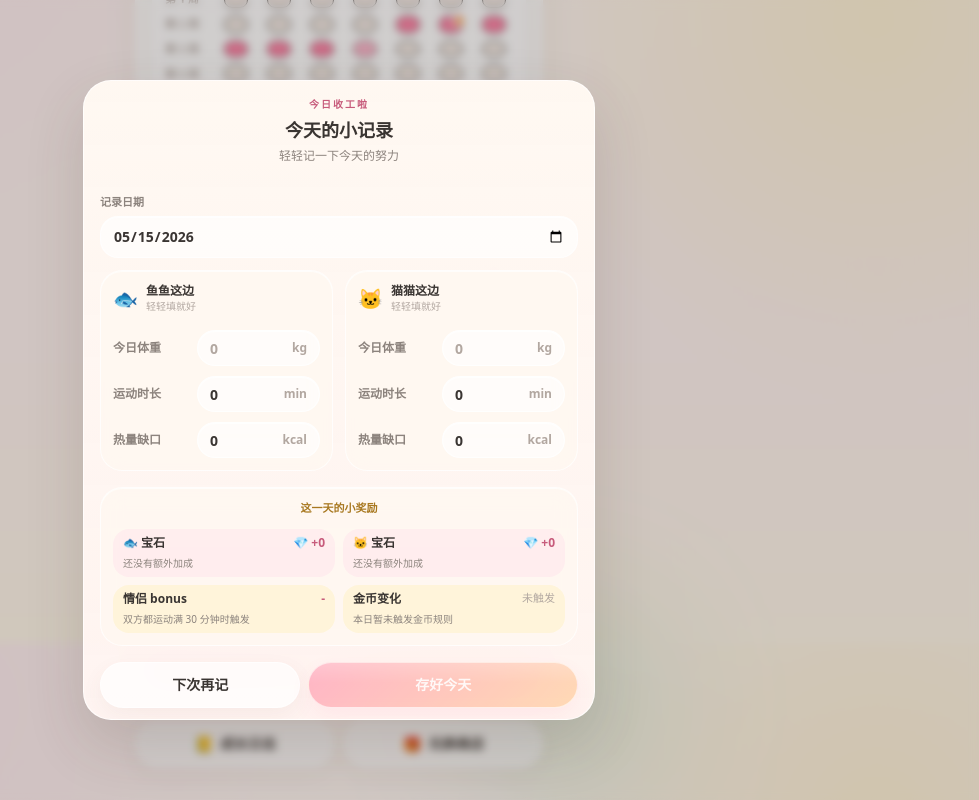
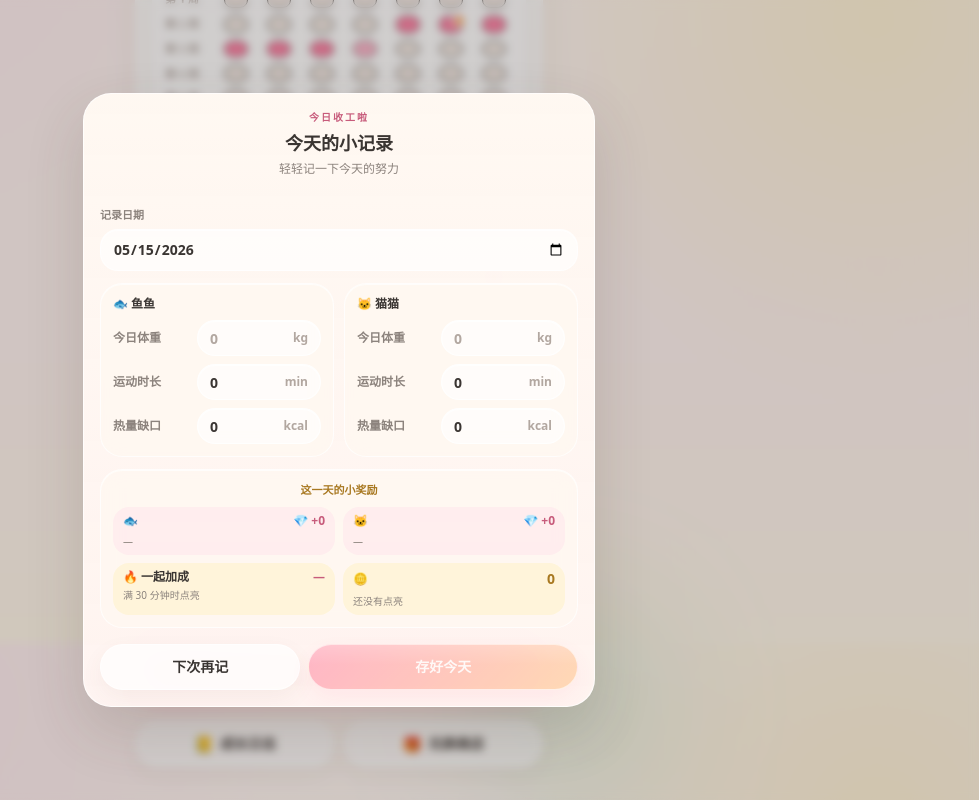
Before and after one commit to JIDAIN/couple_better_game, a Next.js app: page / in a window 1280 px wide. Both pictures are taken after a click on the button "记录今天". Shown: the part 957-1757 px from the top of the page, without its empty margins (301-1280 px from the left). Built offline with nearby package versions, Linux system fonts and the light colour scheme.

Commit message:
ui reset

```diff
--- a/components/home/GrowthLog.tsx
+++ b/components/home/GrowthLog.tsx
@@ -63,10 +63,6 @@ function totalGems(entry: GrowthLogEntry) {
   return entry.fish.gems + entry.cat.gems + entry.bonus;
 }
 
-function formatCoinDelta(value: number) {
-  return value > 0 ? `+${value}` : "0";
-}
-
 function formatBreakdownLines(lines: string[]) {
   const labels: Record<string, string> = {
     缺口宝石: "缺口",
@@ -82,7 +78,31 @@ function formatBreakdownLines(lines: string[]) {
       return `${labels[match[1]]} +${value}`;
     })
     .filter((line): line is string => Boolean(line));
-  return formatted.length > 0 ? formatted : ["还没有额外加成"];
+  return formatted;
+}
+
+function formatBreakdownOneLine(lines: string[]) {
+  const parts = formatBreakdownLines(lines);
+  return parts.length > 0 ? parts.join(" · ") : "—";
+}
+
+function formatCoinHint(hint: string) {
+  if (hint === "本日暂未触发金币规则") return "还没有点亮";
+  return hint
+    .split(" · ")
+    .map((part) =>
+      part
+        .replace(/本周新增宝石达到 30：\+1/g, "本周达标")
+        .replace(/本周新增宝石达到 50：再 \+1/g, "本周进阶")
+        .replace(/双人连续 \d+ 天达到一般打卡：\+1/g, "连续坚持")
+        .replace(/本周一起运动达到 2 次：\+1/g, "一起运动"),
+    )
+    .join(" · ");
+}
+
+function formatCoinSigned(value: number) {
+  if (value > 0) return `+${value}`;
+  return "0";
 }
 
 function sideInputFromRecord(record: DailyRecord, side: "fish" | "cat") {
@@ -93,14 +113,27 @@ function sideInputFromRecord(record: DailyRecord, side: "fish" | "cat") {
   };
 }
 
-function DetailLines({ lines }: { lines: string[] }) {
-  const displayLines = formatBreakdownLines(lines);
+function CoinHintText({ hint }: { hint: string }) {
   return (
-    <ul className="mt-2 space-y-1 text-[11px] font-medium leading-4 ui-text-soft">
-      {displayLines.map((line) => (
-        <li key={line}>{line}</li>
-      ))}
-    </ul>
+    <p className="mt-1 text-[10px] font-medium leading-relaxed ui-text-muted">
+      {formatCoinHint(hint)}
+    </p>
+  );
+}
+
+function BonusHintText({ active }: { active: boolean }) {
+  return (
+    <p className="mt-1 text-[10px] font-medium ui-text-muted">
+      {active ? "一起点亮" : "满 30 分钟时点亮"}
+    </p>
+  );
+}
+
+function GemBreakdownText({ lines }: { lines: string[] }) {
+  return (
+    <p className="mt-1 text-[10px] font-medium leading-relaxed ui-text-muted">
+      {formatBreakdownOneLine(lines)}
+    </p>
   );
 }
 
@@ -151,17 +184,16 @@ function PersonDetailCard({
   return (
     <div className="growth-detail-person-card">
       <div className="flex items-center justify-between gap-2">
-        <h3 className="text-sm font-bold ui-text-main">
+        <h3 className="text-[13px] font-bold ui-text-main">
           <span aria-hidden>{emoji}</span> {title}
         </h3>
         <span className="ui-price-pill ui-chip-primary">💎 +{gems}</span>
       </div>
-      <div className="mt-2 flex flex-wrap items-center gap-x-2 gap-y-1 text-sm font-semibold ui-text-muted">
-        <span>{deficit} kcal</span>
-        <span>{minutes} min</span>
-      </div>
-      <p className="mt-2 text-[11px] font-medium leading-4 ui-text-soft">
-        {formatBreakdownLines(lines).join(" · ")}
+      <p className="mt-1.5 text-sm font-semibold ui-text-muted">
+        {deficit} kcal · {minutes} min
+      </p>
+      <p className="mt-1 text-[11px] font-medium leading-snug ui-text-soft">
+        {formatBreakdownOneLine(lines)}
       </p>
     </div>
   );
@@ -187,7 +219,7 @@ function EditSide({
   setMinutes: (value: string) => void;
 }) {
   return (
-    <div className="ui-soft-panel ui-card-item flex min-w-0 flex-col gap-2.5">
+    <div className="ui-soft-panel ui-card-item flex min-w-0 flex-col gap-2">
       <p className="text-xs font-bold ui-text-main">
         <span aria-hidden>{emoji}</span> {title}
       </p>
@@ -227,19 +259,15 @@ function LogCard({
     <button
       type="button"
       onClick={() => onOpen(entry)}
-      className="record-item growth-log-item w-full text-left transition hover:bg-white/80 active:scale-[0.995]"
+      className="growth-log-row text-left transition hover:brightness-[1.02] active:scale-[0.99]"
     >
-      <span className="growth-log-line">
       <span className="growth-log-date">{formatMonthDay(entry.recordDate)}</span>
-        <span className="ui-price-pill ui-chip-primary growth-log-pill">
-          💎 +{totalGems(entry)}
+      <span className="growth-log-summary">
+        <span className="ui-price-pill ui-chip-primary">💎 +{totalGems(entry)}</span>
+        <span className="ui-price-pill ui-chip-reward">
+          🪙 {formatCoinSigned(entry.coins)}
         </span>
-        <span className="ui-price-pill ui-chip-reward growth-log-pill">
-          🪙 {formatCoinDelta(entry.coins)}
-        </span>
-        <span className="ui-action-pill ui-chip-plain growth-log-action">
-          详情 ›
-        </span>
+        <span className="growth-log-detail-link">详情 ›</span>
       </span>
     </button>
   );
@@ -420,10 +448,16 @@ export function GrowthLog() {
 
   useEffect(() => {
     if (!open) return;
-    const id = requestAnimationFrame(() =>
-      requestAnimationFrame(() => setSheetEnter(true)),
-    );
-    return () => cancelAnimationFrame(id);
+    let cancelled = false;
+    const outerId = requestAnimationFrame(() => {
+      requestAnimationFrame(() => {
+        if (!cancelled) setSheetEnter(true);
+      });
+    });
+    return () => {
+      cancelled = true;
+      cancelAnimationFrame(outerId);
+    };
   }, [open]);
 
   useEffect(() => {
@@ -558,7 +592,7 @@ export function GrowthLog() {
             role="dialog"
             aria-modal="true"
             aria-labelledby={titleId}
-            className={`ui-sheet ui-record-sheet relative flex flex-col overflow-hidden transition-all duration-300 ease-out will-change-transform ${
+            className={`ui-sheet growth-log-sheet relative flex flex-col overflow-hidden transition-all duration-300 ease-out will-change-transform ${
               sheetEnter
                 ? "translate-y-0 opacity-100 sm:scale-100"
                 : "translate-y-3 opacity-0 sm:scale-95"
@@ -613,7 +647,7 @@ export function GrowthLog() {
 
             <div className="record-sheet-body">
               {sortedRecords.length > 0 ? (
-                <div className="record-list">
+                <div className="record-list growth-log-record-list">
                   {sortedRecords.map((entry) => (
                     <LogCard key={entry.id} entry={entry} onOpen={openDetail} />
                   ))}
@@ -640,11 +674,11 @@ export function GrowthLog() {
             role="dialog"
             aria-modal="true"
             aria-labelledby={detailTitleId}
-            className="ui-sheet relative flex max-h-[min(92dvh,680px)] w-full max-w-lg flex-col overflow-hidden"
+            className="ui-sheet growth-log-detail-sheet relative flex min-h-0 flex-col overflow-hidden"
           >
             <div className="ui-modal-header shrink-0">
-              <p className="text-[10px] font-bold tracking-[0.2em] ui-text-primary">
-                {detailMode === "detail" ? "记录详情" : "编辑已有记录"}
+              <p className="text-[10px] font-bold tracking-[0.18em] ui-text-primary">
+                {detailMode === "detail" ? "记录详情" : "修改这一天"}
               </p>
               <h2 id={detailTitleId} className="mt-1 text-lg font-bold ui-text-main">
                 {formatFullDate(selectedRecord.recordDate)}
@@ -656,17 +690,17 @@ export function GrowthLog() {
 
             <div className="ui-modal-body">
               {detailMode === "detail" && detailPreview ? (
-                <div className="space-y-3">
-                  <div className="grid grid-cols-2 gap-2">
-                    <div className="ui-tinted-primary rounded-2xl px-3 py-2 text-center text-sm font-bold ui-text-primary">
-                      💎 总宝石 +{totalGems(selectedRecord)}
+                <div className="space-y-2.5">
+                  <div className="growth-log-overview">
+                    <div className="growth-log-overview-pill ui-tinted-primary ui-text-primary">
+                      💎 +{totalGems(selectedRecord)}
                     </div>
-                    <div className="ui-tinted-reward rounded-2xl px-3 py-2 text-center text-sm font-bold ui-text-reward">
-                      🪙 金币 {formatCoinDelta(selectedRecord.coins)}
+                    <div className="growth-log-overview-pill ui-tinted-reward ui-text-reward">
+                      🪙 {formatCoinSigned(selectedRecord.coins)}
                     </div>
                   </div>
 
-                  <div className="grid grid-cols-2 gap-2.5 sm:gap-3">
+                  <div className="grid grid-cols-2 gap-2 sm:gap-2.5">
                     <PersonDetailCard
                       emoji="🐟"
                       title="鱼鱼"
@@ -685,32 +719,26 @@ export function GrowthLog() {
                     />
                   </div>
 
-                  <div className="grid grid-cols-2 gap-2.5">
+                  <div className="grid grid-cols-2 gap-2">
                     <div className="ui-tinted-reward rounded-2xl px-3 py-2">
-                      <div className="flex items-center justify-between text-xs font-bold ui-text-main">
-                        <span>情侣 bonus</span>
-                        <span className="ui-text-primary">
+                      <div className="flex items-center justify-between gap-2 text-xs font-bold ui-text-main">
+                        <span>🔥 一起加成</span>
+                        <span className="tabular-nums ui-text-primary">
                           {selectedRecord.bonus > 0
                             ? `💎 +${selectedRecord.bonus}`
-                            : "-"}
+                            : "—"}
                         </span>
                       </div>
-                      <DetailLines
-                        lines={
-                          selectedRecord.bonus > 0
-                            ? ["🔥 bonus 已触发"]
-                            : ["双方都运动满 30 分钟时触发"]
-                        }
-                      />
+                      <BonusHintText active={selectedRecord.bonus > 0} />
                     </div>
                     <div className="ui-tinted-reward rounded-2xl px-3 py-2">
-                      <div className="flex items-center justify-between text-xs font-bold ui-text-main">
-                        <span>金币变化</span>
-                        <span className="ui-text-reward">
-                          🪙 {formatCoinDelta(selectedRecord.coins)}
+                      <div className="flex items-center justify-between gap-2 text-xs font-bold ui-text-main">
+                        <span>🪙</span>
+                        <span className="tabular-nums text-sm font-extrabold ui-text-reward">
+                          {formatCoinSigned(selectedRecord.coins)}
                         </span>
                       </div>
-                      <DetailLines lines={[detailPreview.coin.hint]} />
+                      <CoinHintText hint={detailPreview.coin.hint} />
                     </div>
                   </div>
 
@@ -734,8 +762,8 @@ export function GrowthLog() {
               ) : null}
 
               {detailMode === "edit" && editPreview ? (
-                <div className="space-y-3">
-                  <div className="grid grid-cols-2 gap-2.5 sm:gap-3">
+                <div className="space-y-2.5">
+                  <div className="grid grid-cols-2 gap-2 sm:gap-2.5">
                     <EditSide
                       emoji="🐟"
                       title="鱼鱼"
@@ -762,87 +790,75 @@ export function GrowthLog() {
                     <p className="text-center text-[11px] font-bold ui-text-reward">
                       修改后的小奖励
                     </p>
-                    <ul className="mt-3 grid grid-cols-2 gap-2 text-xs font-semibold ui-text-main">
+                    <ul className="mt-2 grid grid-cols-2 gap-2 text-xs font-semibold ui-text-main">
                       <li className="ui-tinted-primary rounded-2xl px-2.5 py-1.5">
                         <span className="flex items-center justify-between gap-2">
-                          <span>🐟 宝石</span>
+                          <span aria-hidden>🐟</span>
                           <span className="tabular-nums ui-text-primary">
                             💎 +{editPreview.fishBreakdown.total}
                           </span>
                         </span>
-                        <DetailLines lines={editPreview.fishBreakdown.lines} />
+                        <GemBreakdownText lines={editPreview.fishBreakdown.lines} />
                       </li>
                       <li className="ui-tinted-primary rounded-2xl px-2.5 py-1.5">
                         <span className="flex items-center justify-between gap-2">
-                          <span>🐱 宝石</span>
+                          <span aria-hidden>🐱</span>
                           <span className="tabular-nums ui-text-primary">
                             💎 +{editPreview.catBreakdown.total}
                           </span>
                         </span>
-                        <DetailLines lines={editPreview.catBreakdown.lines} />
+                        <GemBreakdownText lines={editPreview.catBreakdown.lines} />
                       </li>
                       <li className="ui-tinted-reward rounded-2xl px-2.5 py-1.5">
                         <span className="flex items-center justify-between gap-2">
-                          <span>情侣 bonus</span>
+                          <span>🔥 一起加成</span>
                           <span className="tabular-nums ui-text-primary">
                             {editPreview.couple.gems > 0
                               ? `💎 +${editPreview.couple.gems}`
-                              : "-"}
+                              : "—"}
                           </span>
                         </span>
-                        <DetailLines
-                          lines={
-                            editPreview.couple.gems > 0
-                              ? ["一起运动：双方各 +1，共 +2"]
-                              : ["双方都运动满 30 分钟时触发"]
-                          }
-                        />
+                        <BonusHintText active={editPreview.couple.gems > 0} />
                       </li>
                       <li className="ui-tinted-reward rounded-2xl px-2.5 py-1.5">
-                        <span className="flex items-center justify-between gap-2">
-                          <span>金币变化</span>
-                          <span
-                            className={
-                              editPreview.coin.delta > 0
-                                ? "inline-flex items-baseline gap-0.5 tabular-nums ui-text-reward"
-                                : "inline-flex items-baseline gap-0.5 text-[11px] font-medium ui-text-soft"
-                            }
-                          >
-                            {editPreview.coin.delta > 0
-                              ? `🪙 +${editPreview.coin.delta}`
-                              : "未触发"}
+                        <span className="flex items-center justify-between gap-2 text-xs font-bold ui-text-main">
+                          <span aria-hidden>🪙</span>
+                          <span className="tabular-nums text-sm font-extrabold ui-text-reward">
+                            {formatCoinSigned(editPreview.coin.delta)}
                           </span>
                         </span>
-                        <DetailLines lines={[editPreview.coin.hint]} />
+                        <CoinHintText hint={editPreview.coin.hint} />
                       </li>
                     </ul>
                   </div>
 
-                  <div className="ui-modal-footer">
+                  <div className="growth-log-edit-footer">
                     <button
                       type="button"
                       onClick={() => setConfirmDeleteOpen(true)}
-                      className="rounded-[var(--radius-control)] border border-rose-100 bg-rose-50/40 px-3 py-3 text-sm font-semibold text-rose-500 transition active:scale-[0.99]"
+                      className="growth-log-delete-btn"
                     >
                       删除
                     </button>
+                    <div className="growth-log-edit-footer-actions">
                       <button
                         type="button"
                         onClick={() => {
                           if (selectedRecord) hydrateEditFields(selectedRecord);
                           setDetailMode("detail");
                         }}
-                      className="ui-button-secondary flex-1 py-3 text-sm font-semibold"
+                        className="ui-button-secondary min-w-0 flex-1 py-2.5 text-sm font-semibold sm:flex-none sm:px-5"
                       >
                         取消编辑
                       </button>
                       <button
                         type="button"
                         onClick={onSaveEdit}
-                      className="ui-button-primary flex-[1.35] py-3 text-sm font-semibold text-white transition active:scale-[0.99]"
+                        className="ui-button-primary min-w-0 flex-[1.2] py-2.5 text-sm font-semibold text-white transition active:scale-[0.99] sm:flex-none sm:px-6"
                       >
                         保存修改
                       </button>
+                    </div>
                   </div>
                 </div>
               ) : null}
@@ -868,8 +884,8 @@ export function GrowthLog() {
             <h3 id={confirmTitleId} className="text-lg font-bold ui-text-main">
               要删除这一天吗？
             </h3>
-            <p className="mt-2 text-sm leading-6 ui-text-muted">
-              删除后，这一天的热力图、宝石和金币统计都会一起更新。
+            <p className="mt-2 text-xs leading-relaxed ui-text-muted">
+              删除后，统计会一起更新。
             </p>
             <div className="mt-5 flex gap-2">
               <button
--- a/components/home/RecordTodaySettlement.tsx
+++ b/components/home/RecordTodaySettlement.tsx
@@ -71,14 +71,43 @@ function formatBreakdownLines(lines: string[]) {
       return `${labels[match[1]]} +${value}`;
     })
     .filter((line): line is string => Boolean(line));
-  return formatted.length > 0 ? formatted : ["还没有额外加成"];
+  return formatted;
+}
+
+function formatCoinHint(hint: string) {
+  if (hint === "本日暂未触发金币规则") return "还没有点亮";
+  return hint
+    .split(" · ")
+    .map((part) =>
+      part
+        .replace(/本周新增宝石达到 30：\+1/g, "本周达标")
+        .replace(/本周新增宝石达到 50：再 \+1/g, "本周进阶")
+        .replace(/双人连续 \d+ 天达到一般打卡：\+1/g, "连续坚持")
+        .replace(/本周一起运动达到 2 次：\+1/g, "一起运动"),
+    )
+    .join(" · ");
+}
+
+function formatCoinSigned(value: number) {
+  if (value > 0) return `+${value}`;
+  return "0";
+}
+
+function CoinHintLine({ hint }: { hint: string }) {
+  return (
+    <p className="mt-1 text-[10px] font-medium leading-relaxed ui-text-muted">
+      {formatCoinHint(hint)}
+    </p>
+  );
 }
 
 function DetailLines({ lines }: { lines: string[] }) {
+  const parts = formatBreakdownLines(lines);
+  const text = parts.length > 0 ? parts.join(" · ") : "—";
   return (
-    <span className="mt-1 block text-[10px] font-medium leading-4 ui-text-muted">
-      {formatBreakdownLines(lines).join(" · ")}
-    </span>
+    <p className="mt-1 text-[10px] font-medium leading-relaxed ui-text-muted">
+      {text}
+    </p>
   );
 }
 
@@ -131,16 +160,10 @@ function PartnerColumn({
   setMinutes: (value: string) => void;
 }) {
   return (
-    <div className="ui-soft-panel ui-card-item flex min-w-0 flex-col gap-2.5">
-      <div className="flex items-center gap-2 pb-1.5">
-        <span className="text-xl" aria-hidden>
-          {emoji}
-        </span>
-        <div>
-          <p className="text-xs font-bold ui-text-main">{title}</p>
-          <p className="text-[10px] ui-text-soft">轻轻填就好</p>
-        </div>
-      </div>
+    <div className="ui-soft-panel ui-card-item flex min-w-0 flex-col gap-2">
+      <p className="text-xs font-bold ui-text-main">
+        <span aria-hidden>{emoji}</span> {title}
+      </p>
       <CompactField
         label="今日体重"
         value={weight}
@@ -182,7 +205,8 @@ export function RecordTodaySettlement({
   const [toast, setToast] = useState<string | null>(null);
   const titleId = useId();
 
-  const todayDate = useMemo(() => getCurrentIsoDate(), []);
+  // Must not freeze at mount: long sessions and cross-midnight need a fresh "today".
+  const todayDate = getCurrentIsoDate();
   const [recordDate, setRecordDate] = useState(todayDate);
   const [fishW, setFishW] = useState("");
   const [fishD, setFishD] = useState("0");
@@ -312,13 +336,25 @@ export function RecordTodaySettlement({
 
   useEffect(() => {
     if (!open) {
-      const id = requestAnimationFrame(() => setEntered(false));
-      return () => cancelAnimationFrame(id);
+      let cancelled = false;
+      const id = requestAnimationFrame(() => {
+        if (!cancelled) setEntered(false);
+      });
+      return () => {
+        cancelled = true;
+        cancelAnimationFrame(id);
+      };
     }
-    const id = requestAnimationFrame(() =>
-      requestAnimationFrame(() => setEntered(true)),
-    );
-    return () => cancelAnimationFrame(id);
+    let cancelled = false;
+    const outerId = requestAnimationFrame(() => {
+      requestAnimationFrame(() => {
+        if (!cancelled) setEntered(true);
+      });
+    });
+    return () => {
+      cancelled = true;
+      cancelAnimationFrame(outerId);
+    };
   }, [open]);
 
   useEffect(() => {
@@ -446,15 +482,15 @@ export function RecordTodaySettlement({
               </label>
 
               {existingRecord ? (
-                <p className="mb-3 rounded-2xl bg-white/55 px-3 py-2 text-center text-[11px] font-semibold ui-text-muted">
-                  这一天已有记录，保存后会覆盖原记录
+                <p className="mb-2 rounded-2xl bg-white/55 px-3 py-1.5 text-center text-[10px] font-semibold ui-text-muted">
+                  已有记录会更新
                 </p>
               ) : null}
 
-              <div className="grid grid-cols-2 gap-2.5 sm:gap-3">
+              <div className="grid grid-cols-2 gap-2 sm:gap-2.5">
                 <PartnerColumn
                   emoji="🐟"
-                  title="鱼鱼这边"
+                  title="鱼鱼"
                   weight={fishW}
                   setWeight={setFishW}
                   deficit={fishD}
@@ -464,7 +500,7 @@ export function RecordTodaySettlement({
                 />
                 <PartnerColumn
                   emoji="🐱"
-                  title="猫猫这边"
+                  title="猫猫"
                   weight={catW}
                   setWeight={setCatW}
                   deficit={catD}
@@ -474,14 +510,14 @@ export function RecordTodaySettlement({
                 />
               </div>
 
-              <div className="ui-soft-panel ui-card-item mt-4">
+              <div className="ui-soft-panel ui-card-item mt-3">
                 <p className="text-center text-[11px] font-bold ui-text-reward">
                   这一天的小奖励
                 </p>
-                <ul className="mt-3 grid grid-cols-2 gap-2 text-xs font-semibold ui-text-main">
+                <ul className="mt-2 grid grid-cols-2 gap-2 text-xs font-semibold ui-text-main">
                   <li className="ui-tinted-primary rounded-2xl px-2.5 py-1.5">
                     <span className="flex items-center justify-between gap-2">
-                      <span>🐟 宝石</span>
+                      <span aria-hidden>🐟</span>
                       <span className="tabular-nums ui-text-primary">
                         💎 +{preview.fg}
                       </span>
@@ -490,7 +526,7 @@ export function RecordTodaySettlement({
                   </li>
                   <li className="ui-tinted-primary rounded-2xl px-2.5 py-1.5">
                     <span className="flex items-center justify-between gap-2">
-                      <span>🐱 宝石</span>
+                      <span aria-hidden>🐱</span>
                       <span className="tabular-nums ui-text-primary">
                         💎 +{preview.cg}
                       </span>
@@ -499,37 +535,25 @@ export function RecordTodaySettlement({
                   </li>
                   <li className="ui-tinted-reward rounded-2xl px-2.5 py-1.5">
                     <span className="flex items-center justify-between gap-2">
-                      <span>情侣 bonus</span>
+                      <span>🔥 一起加成</span>
                       <span className="tabular-nums ui-text-primary">
                         {preview.couple.gems > 0
                           ? `💎 +${preview.couple.gems}`
-                          : "-"}
+                          : "—"}
                       </span>
                     </span>
-                    <DetailLines
-                      lines={
-                        preview.couple.gems > 0
-                          ? ["一起运动：双方各 +1，共 +2"]
-                          : ["双方都运动满 30 分钟时触发"]
-                      }
-                    />
+                    <p className="mt-1 text-[10px] font-medium ui-text-muted">
+                      {preview.couple.gems > 0 ? "一起点亮" : "满 30 分钟时点亮"}
+                    </p>
                   </li>
                   <li className="ui-tinted-reward rounded-2xl px-2.5 py-1.5">
-                    <span className="flex items-center justify-between gap-2">
-                      <span>金币变化</span>
-                      <span
-                        className={
-                          preview.coin.delta > 0
-                            ? "inline-flex items-baseline gap-0.5 tabular-nums ui-text-reward"
-                            : "inline-flex items-baseline gap-0.5 text-[11px] font-medium ui-text-soft"
-                        }
-                      >
-                        {preview.coin.delta > 0
-                          ? `🪙 +${preview.coin.delta}`
-                          : "未触发"}
+                    <span className="flex items-center justify-between gap-2 text-xs font-bold ui-text-main">
+                      <span aria-hidden>🪙</span>
+                      <span className="tabular-nums text-sm font-extrabold ui-text-reward">
+                        {formatCoinSigned(preview.coin.delta)}
                       </span>
                     </span>
-                    <DetailLines lines={[preview.coin.hint]} />
+                    <CoinHintLine hint={preview.coin.hint} />
                   </li>
                 </ul>
               </div>
```
Also changed, not shown: app/globals.css (+156 -60 lines). Lines whose indentation alone changed are shown as unchanged.
